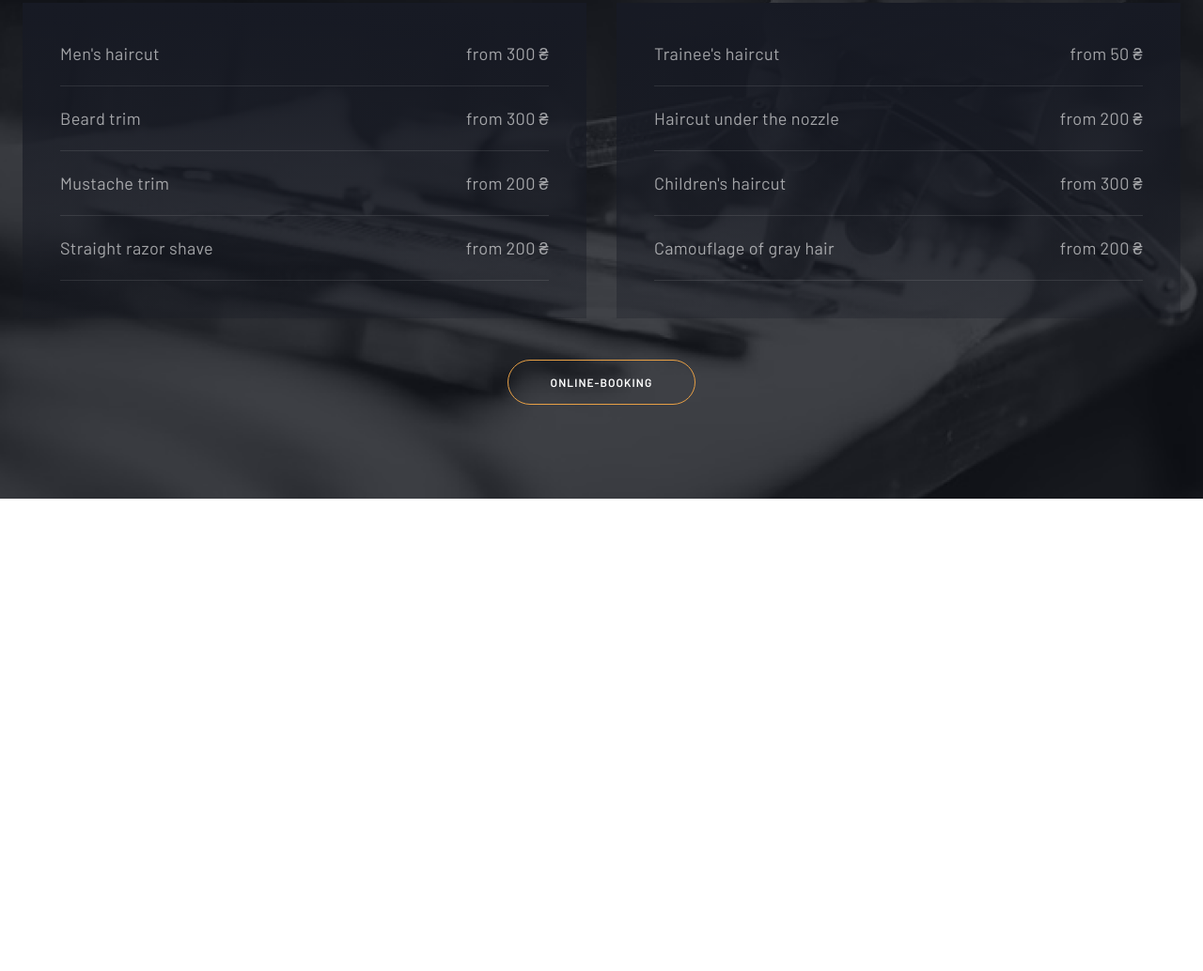
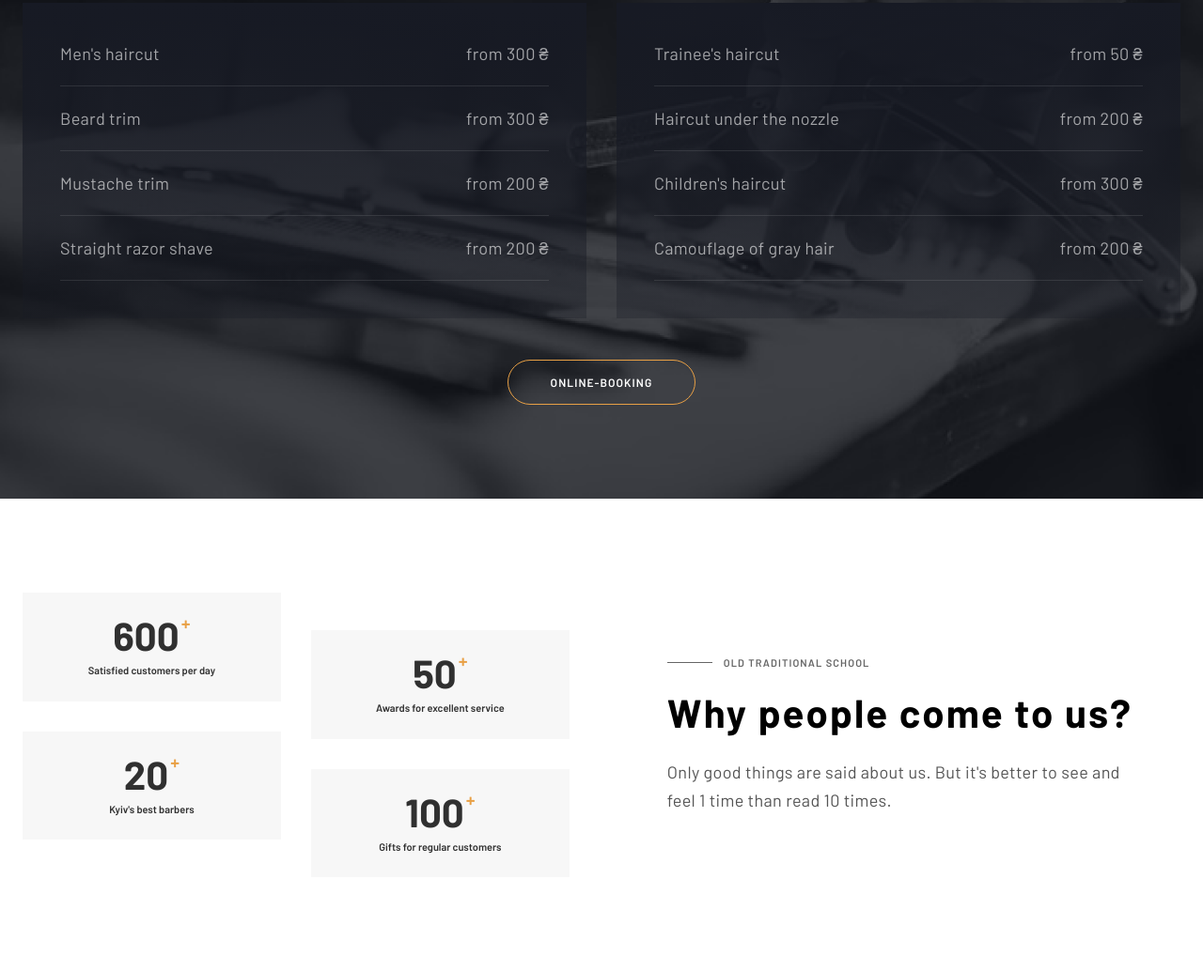
Before and after one commit to Yuriy2223/barber-shop, a website built with Vite: page src/index.html in a window 1280 px wide. Shown: the part 1582-2616 px from the top of the page at 94% size. Before the commit the page ends 2113 px from the top, so only its background shows below. Built offline with nearby package versions, Linux system fonts and the light colour scheme.

Commit message:
create barbers section

```diff
--- a/src/index.html
+++ b/src/index.html
@@ -67,6 +67,7 @@
     <main>
       <load src="partials/about.html" />
       <load src="partials/services.html" />
+      <load src="partials/barbers.html" />
     </main>
     <script type="module" src="/main.js"></script>
   </body>
--- /dev/null
+++ b/src/partials/barbers.html
@@ -0,0 +1,99 @@
+<section id="barbers" class="bg-white" aria-label="Чому люди приходять до нас">
+  <div
+    class="container mx-auto max-w-7xl px-6 py-20 md:py-25 flex flex-col lg:flex-row-reverse gap-12 md:gap-16"
+  >
+    <div class="w-full lg:w-1/2 flex flex-col justify-center lg:p-10">
+      <p
+        class="flex items-center gap-3 text-black/60 text-[11px] font-semibold tracking-widest uppercase mb-5"
+      >
+        <span
+          class="inline-block w-12 h-px bg-black/60"
+          aria-hidden="true"
+        ></span>
+        <span>Old traditional school</span>
+      </p>
+      <h2
+        class="text-[28px] md:text-[42px] font-bold text-black leading-[1.17] tracking-[0.05em] mb-6"
+      >
+        Why people come to us?
+      </h2>
+      <p
+        class="text-lg font-normal text-[#555] leading-[1.67] tracking-[0.02em]"
+      >
+        Only good things are said about us. But it's better to see and feel 1
+        time than read 10 times.
+      </p>
+    </div>
+
+    <div class="w-full lg:w-1/2 flex max-md:gap-5 gap-8">
+      <ul class="flex flex-col max-md:gap-5 gap-8 w-1/2">
+        <li class="bg-[#F7F7F7] max-md:p-5 p-6 flex flex-col items-center">
+          <div class="flex items-start mb-2">
+            <span class="text-[42px] font-bold text-[#303030] leading-none"
+              >600</span
+            >
+            <sup class="text-[#E8A045] text-xl font-semibold ml-0.5 mt-1"
+              >+</sup
+            >
+          </div>
+          <p
+            class="text-[11px] font-semibold text-[#303030] text-center leading-relaxed"
+          >
+            Satisfied customers per day
+          </p>
+        </li>
+        <li class="bg-[#F7F7F7] max-md:p-5 p-6 flex flex-col items-center">
+          <div class="flex items-start mb-2">
+            <span class="text-[42px] font-bold text-[#303030] leading-none"
+              >20</span
+            >
+            <sup class="text-[#E8A045] text-xl font-semibold ml-0.5 mt-1"
+              >+</sup
+            >
+          </div>
+          <p
+            class="text-[11px] font-semibold text-[#303030] text-center leading-relaxed"
+          >
+            Kyiv's best barbers
+          </p>
+        </li>
+      </ul>
+
+      <ul
+        class="flex flex-col max-md:gap-5 gap-8 w-1/2 mt-10"
+        style="list-style: none; margin-top: 40px; padding: 0"
+      >
+        <li class="bg-[#F7F7F7] max-md:p-5 p-6 flex flex-col items-center">
+          <div class="flex items-start mb-2">
+            <span class="text-[42px] font-bold text-[#303030] leading-none"
+              >50</span
+            >
+            <sup class="text-[#E8A045] text-xl font-semibold ml-0.5 mt-1"
+              >+</sup
+            >
+          </div>
+          <p
+            class="text-[11px] font-semibold text-[#303030] text-center leading-relaxed"
+          >
+            Awards for excellent service
+          </p>
+        </li>
+        <li class="bg-[#F7F7F7] max-md:p-5 p-6 flex flex-col items-center">
+          <div class="flex items-start mb-2">
+            <span class="text-[42px] font-bold text-[#303030] leading-none"
+              >100</span
+            >
+            <sup class="text-[#E8A045] text-xl font-semibold ml-0.5 mt-1"
+              >+</sup
+            >
+          </div>
+          <p
+            class="text-[11px] font-semibold text-[#303030] text-center leading-relaxed"
+          >
+            Gifts for regular customers
+          </p>
+        </li>
+      </ul>
+    </div>
+  </div>
+</section>
```
